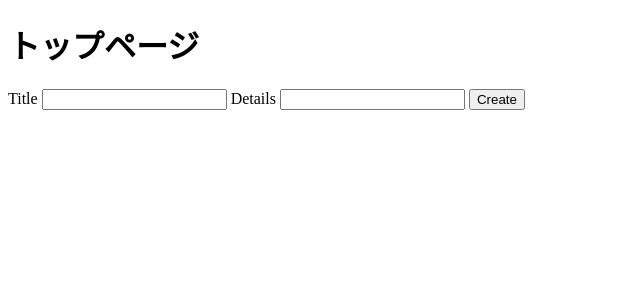
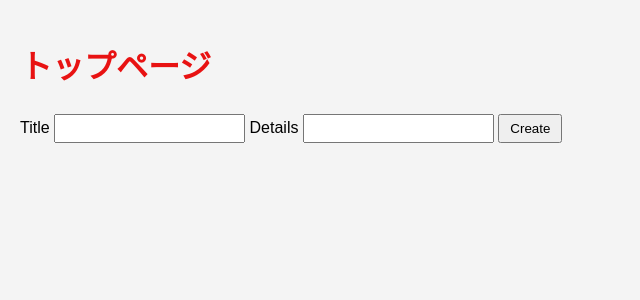
Before and after one commit to kuroyamataichi/psemi-flask, a Flask app: page / in a window 1280 px wide. Shown: the top 300 px of the page, without its empty margins (0-640 px from the left). Run offline with Flask 3, Linux system fonts and the light colour scheme; data that the repository does not hold is empty.

Commit message:
課題２

```diff
--- /dev/null
+++ b/static/style.css
@@ -0,0 +1,32 @@
+body {
+    font-family: Arial, sans-serif;
+    background-color: #f4f4f4;
+    margin: 0;
+    padding: 20px;
+}
+
+h1 {
+    color:#e81212;
+}
+
+.form {
+    margin-bottom: 20px;
+}
+
+input[type="text"] {
+    padding: 5px;
+    margin: 5px 0;
+}
+
+input[type="submit"] {
+    padding: 5px 10px;
+    cursor: pointer;
+}
+
+.task {
+    background-color: #fff;
+    padding: 10px;
+    margin-bottom: 10px;
+    border-radius: 5px;
+    box-shadow: 0 2px 5px rgba(0,0,0,0.1);
+}
--- a/templates/base.html
+++ b/templates/base.html
@@ -4,6 +4,7 @@
     <meta charset="UTF-8" />
     <meta name="viewport" content="width=device-width, initial-scale=1.0" />
     <title>Todo app</title>
+    <link rel="stylesheet" href="{{ url_for('static', filename='style.css') }}">
     {% block head %}{% endblock %}
   </head>
   <body>
```
